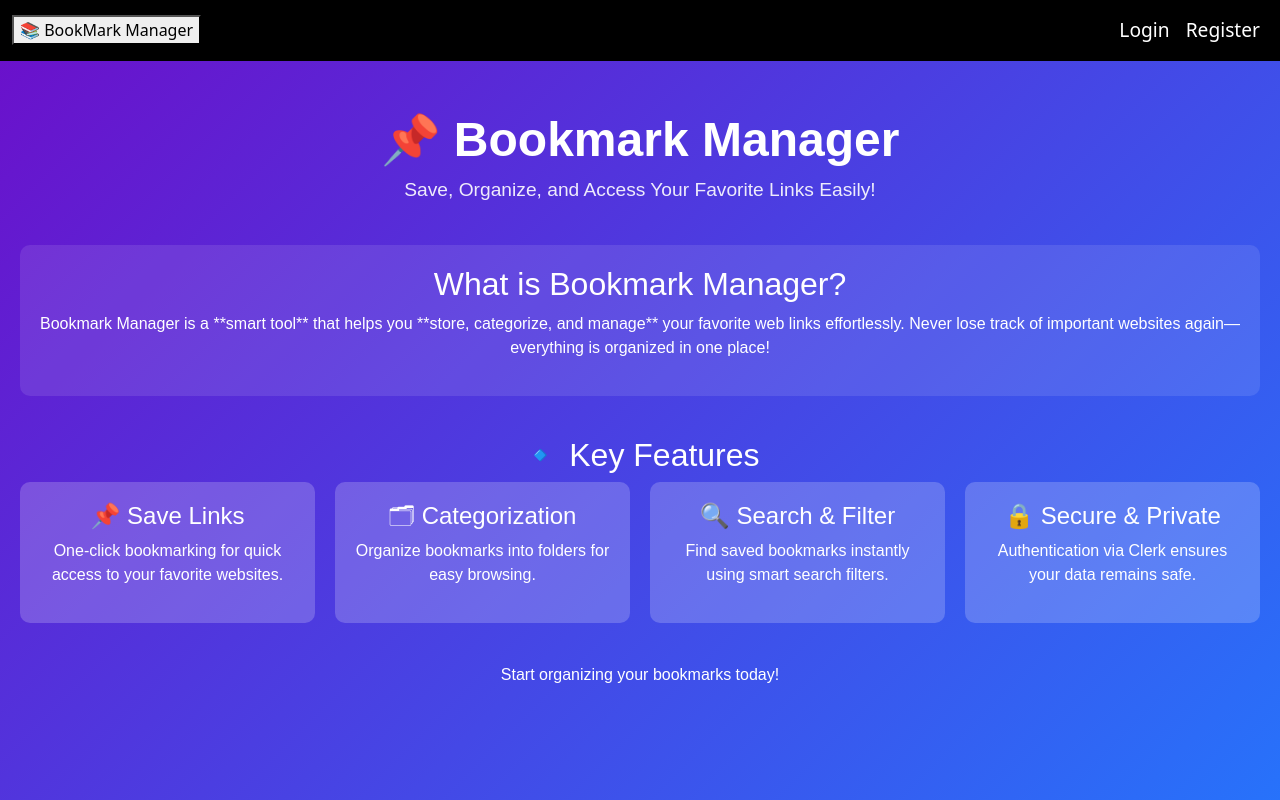
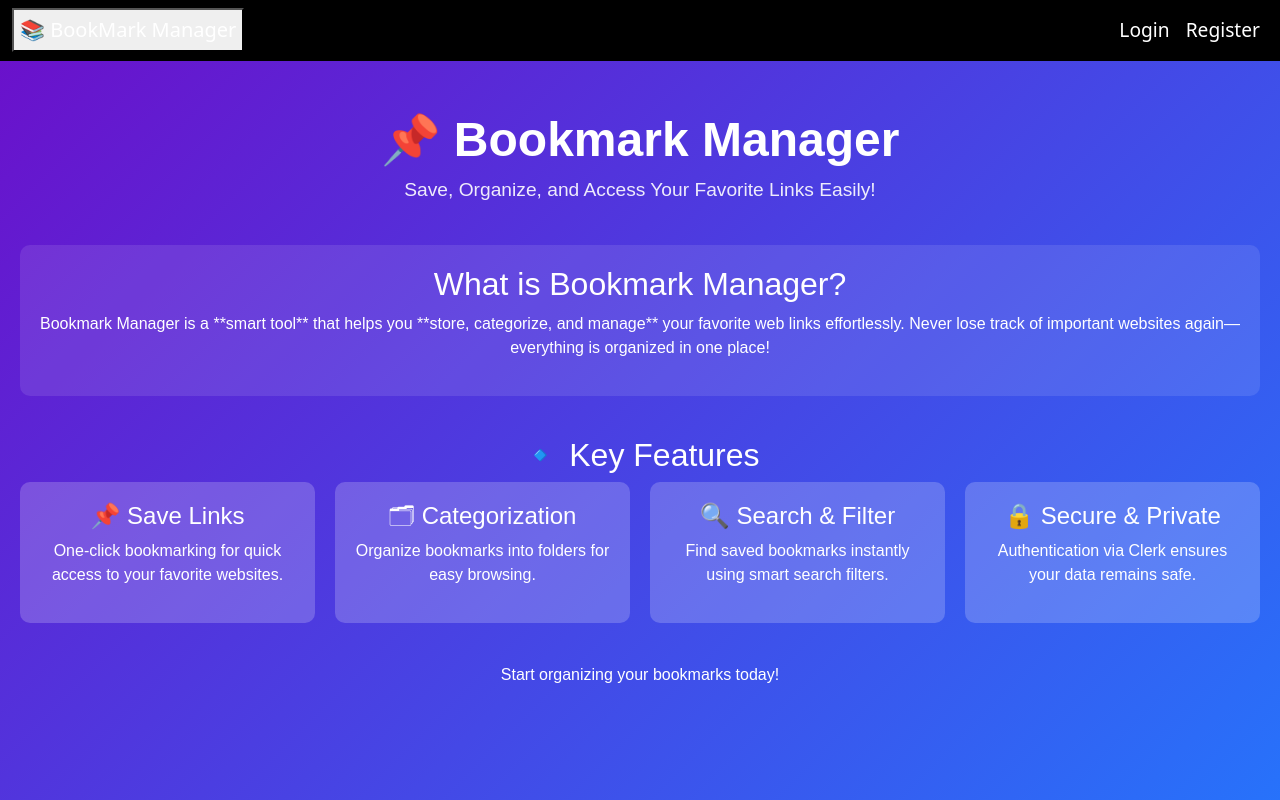
Before and after one commit to rama3na/bookmark-frontend, a React (Create React App) app: page / in a window 1280 px wide. Shown: the top 800 px of the page. Built offline with nearby package versions, Linux system fonts and the light colour scheme.

Commit message:
Initial commit

```diff
--- a/src/components/userinfo/Navbar.js
+++ b/src/components/userinfo/Navbar.js
@@ -22,13 +22,19 @@ function Navbar() {
   };
 
   return (
-    <nav className='navbar navbar-expand-sm bg-black'>
+    <nav className='navbar navbar-expand-lg navbar-dark bg-black'>
       <div className="container-fluid">
-        <button className="glow-on-hover text-bold" type="button" onClick={goHome}>📚 BookMark Manager</button>
-        <button className="navbar-toggler" type="button" data-bs-toggle="collapse" data-bs-target="#navbarSupportedContent" aria-controls="navbarSupportedContent" aria-expanded="false" aria-label="Toggle navigation">
-          <span className="navbar-toggler-icon"></span>
+        <button className="navbar-brand text-bold glow-on-hover text-white" type="button" onClick={goHome}>
+          📚 BookMark Manager
         </button>
-        <div className="collapse navbar-collapse" id="navbarSupportedContent">
+
+        {/* Toggle Button for Mobile */}
+        <button className="navbar-toggler" type="button" data-bs-toggle="collapse" data-bs-target="#navbarNav" aria-controls="navbarNav" aria-expanded="false" aria-label="Toggle navigation">
+          <span className="navbar-toggler-icon text-white"></span>
+        </button>
+
+        {/* Collapsible Navbar */}
+        <div className="collapse navbar-collapse" id="navbarNav">
           <ul className="navbar-nav ms-auto mb-2 mb-lg-0">
             {userLoginStatus ? (
               <>
```
